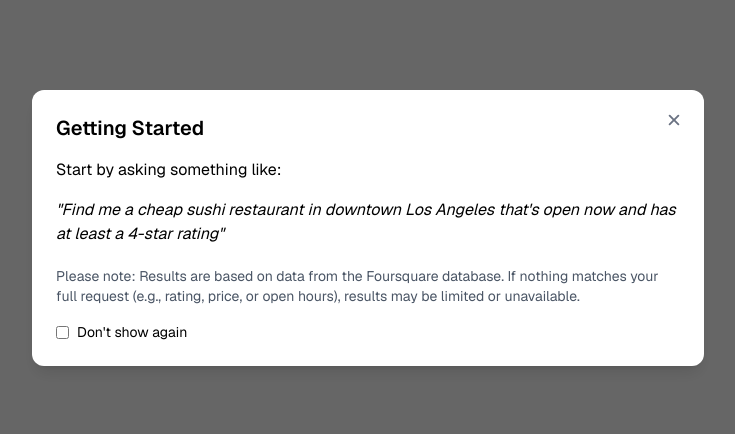
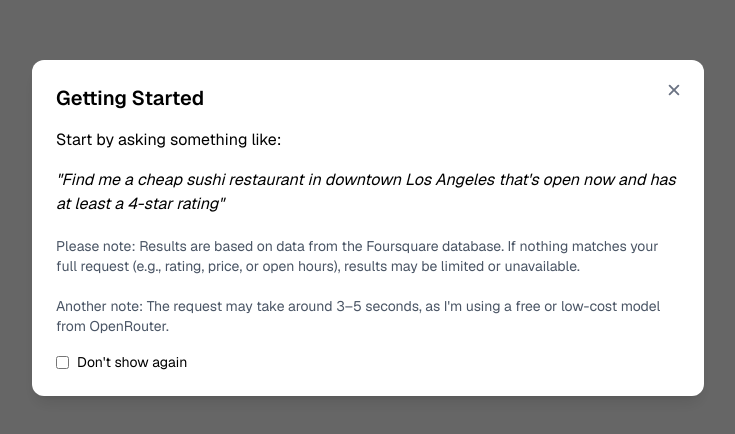
Before and after one commit to wolfcarves/restaurant-finder, a Next.js app: page / in a window 1280 px wide. Shown: the part 172-606 px from the top of the page, without its empty margins (272-1007 px from the left). Built offline with nearby package versions, Linux system fonts and the light colour scheme.

Commit message:
feat: add additional note about request duration in instruction modal

```diff
--- a/src/components/modal/instruction-modal.tsx
+++ b/src/components/modal/instruction-modal.tsx
@@ -45,6 +45,11 @@ const InstructionModal = () => {
                     request (e.g., rating, price, or open hours), results may be limited or unavailable.
                 </p>
 
+                <p className="text-sm text-gray-600 mt-5">
+                    Another note: The request may take around 3–5 seconds, as I&apos;m using a free or low-cost model
+                    from OpenRouter.
+                </p>
+
                 <div className="flex gap-x-2 items-center mt-4">
                     <input id="modal-check" type="checkbox" onChange={(e) => setIsChecked(e.target.checked)} />
                     <label htmlFor="modal-check" className="text-sm">
```
